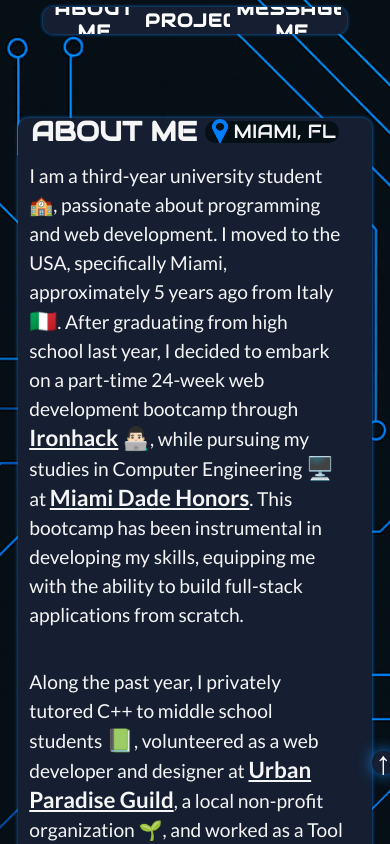
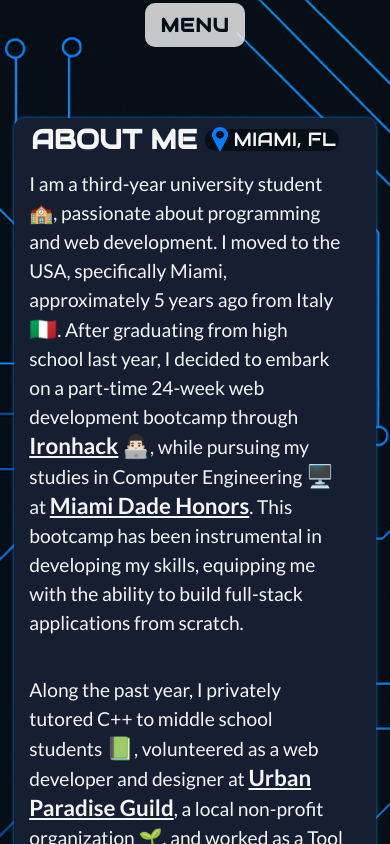
Before and after one commit to alberto-sclocchi/portfolio-website-client, a React (Create React App) app: page / in a window 390 px wide. Shown: the top 844 px of the page. Built offline with nearby package versions, Linux system fonts and the light colour scheme.

Commit message:
add swiping nav bar for phone sizes

```diff
--- a/src/App.css
+++ b/src/App.css
@@ -83,6 +83,90 @@ nav{
   z-index: 1000;
 }
 
+.navbar-opener{
+  display: none;
+  color: #051016;
+  background-color: whitesmoke;
+  opacity: 0.8;
+  text-decoration: none;
+  padding: 10px 15px;
+  font-size: 1.3rem;
+  font-weight: 900;
+  border-radius: 10px;
+  min-width: 15vw;
+  text-transform: uppercase;
+  font-family: 'Audiowide';
+  font-size: 1.2rem;
+  cursor: pointer;
+  transition: all 0.3s ease-in-out;
+}
+
+
+.navbar-opener:hover{
+  scale:1.1;
+  opacity: 1;
+}
+
+.navbar-overlay {
+  position: fixed;
+  top: 0; left: 0; right: 0; bottom: 0;
+  z-index: 2000;
+  display: flex;
+  justify-content: center;
+  background: linear-gradient(90deg, rgba(21, 31, 49));
+  background-repeat: no-repeat;
+  animation: navbarOverlay 1s ease-in-out;
+}
+
+
+@keyframes navbarOverlay {
+  0% {
+    transform: translateX(100%);
+  }
+  100% {
+    transform: translateX(0%);
+  }
+
+}
+
+.navbar-overlay-content {
+  display: flex;
+  width: 80%;
+  height: 50%;
+  flex-direction: column;
+  gap: 2rem;
+  align-items: end;
+  justify-content: space-between;
+}
+
+.navbar-overlay-content div{
+  display: flex;
+  width: 100%;
+  flex-direction: column;
+  justify-content: center;
+  align-items: start;
+  row-gap: 8vw;
+  padding: 5vw 0;
+}
+
+.close-btn {
+  margin-top: 2rem;
+  font-size: 1.4rem;
+  background: #157add;
+  color: white;
+  border: none;
+  border-radius: 8px;
+  padding: 0.7rem 2rem;
+  cursor: pointer;
+  font-family: 'Audiowide';
+  text-transform: uppercase;
+  transition: all 0.3s ease-in-out;
+}
+
+.close-btn:hover{
+  scale:1.1;
+  filter: brightness(1.2)
+}
 
 .nav-link{
   text-decoration: none;
@@ -99,6 +183,7 @@ nav{
   transition: all 0.3s ease-in-out;
   text-transform: uppercase;
 }
+
 
 .nav-link:hover{
   background-color: rgb(160, 159, 159);
@@ -118,6 +203,36 @@ nav{
 }
 
 .nav-link:hover::after{
+  width: 100%;
+}
+
+.nav-overlay-link{
+  text-decoration: none;
+  color: white;
+  font-family: 'Audiowide';
+  font-size: 2.75rem;
+  text-transform: uppercase;
+  width: auto;
+  height: 100%;
+  padding: 2vw 0;
+  font-weight: 900;
+  background-color: #151f31;
+  position: relative;
+  transition: all 0.3s ease-in-out;
+}
+
+.nav-overlay-link::after{
+  content: '';
+  position: absolute;
+  left: 0;
+  bottom: 0;
+  background-color: #157add;
+  width: 0;
+  height: 5px;
+  transition: width 0.5s ease-in-out;
+}
+
+.nav-overlay-link:hover::after{
   width: 100%;
 }
 
@@ -186,7 +301,7 @@ nav{
   align-items: flex-start;
   line-height: 29px;
   background-color: #151f31;
-  padding: 1vw 3vw;
+  padding: 2vw 3vw;
   border-radius: 10px;
   box-shadow: 0vw 0vw 1vw #157add;
   width: 57%;
@@ -729,29 +844,44 @@ nav{
   }
 
   .tech-img{
-    width: 7vw;
+    width: 9vw;
   }
 
   .express-img{
-    width: 7vw;
+    width: 9vw;
   }
 
   .java-img{
-    width: 6.5vw;
+    width: 8.5vw;
   }
 }
 
-@media only screen and (max-width: 650px) {
-  nav{
-    width: 75vw;
-    height: 7vw;
-    top: 1.75vw;
+@media only screen and (max-width: 600px) {
+  .up-arrow{
+    display: none;
   }
 
-  .up-arrow{
-    left: 85vw;
-    width: 5vw;
-    height: 5vw;
+  nav{
+    width: 87.6%;
+    height: 7vw;
+    top: 3vw;
+    background: transparent;
+    box-shadow: none;
+    justify-content: start;
+    justify-content: center;
+    position: absolute;
+  }
+
+  .navbar-opener{
+   display: block;
+ }
+
+  .nav-link{
+    display: none;
+  }
+
+  .navbar-opener{
+    display: block;
   }
 
   .profile-img img{
@@ -759,15 +889,15 @@ nav{
   }
 
   .tech-img{
-    width: 8vw;
+    width: 11vw;
   }
 
   .express-img{
-    width: 8vw;
+    width: 11vw;
   }
 
   .java-img{
-    width: 7.5vw;
+    width: 10.5vw;
   }
 
   #message-me>div>div{
@@ -779,22 +909,16 @@ nav{
   }
 
   #message-me input{
-    height: 4.5vw;
+    height: 7.5vw;
   }
 
   #message-me form,
   .important-info{
-    gap: 2.7vw;
-  }
-
-  .up-arrow{
-    left: 82.5vw;
-    width: 6vw;
-    height: 6vw;
+    gap: 3.2vw;
   }
 
   .social-icon img{
-    width: 6vw;
+    width: 7vw;
   }
 
   .projects-div{
@@ -830,4 +954,15 @@ nav{
   .flip-card-back ul{
     gap: 2vw;
   }
+
+  .description-div{
+    padding: 3vw 4vw
+  }
+
+  .form-div input,
+  .form-div textarea,
+  .important-info input{
+    padding: 0.8vw 0.9vw;
+  }
+
 }
--- a/src/components/core/NavBar.jsx
+++ b/src/components/core/NavBar.jsx
@@ -1,12 +1,34 @@
+import { useState } from 'react'
 import { HashLink as Link } from 'react-router-hash-link'
 
 export default function NavBar() {
 
+  const [ isOpen, setIsOpen ] = useState(false);
+
+  const handleClick = () => {
+    setIsOpen(!isOpen)
+  }
+
   return (
-    <nav>
-      <Link className="nav-link" to="#about-me">About Me</Link>
-      <Link className="nav-link" to="#projects">Projects</Link>
-      <Link className="nav-link" to="#message-me">Message Me</Link>
-    </nav>
+    <>
+      <nav>
+        <Link className="nav-link" to="#about-me">About Me</Link>
+        <Link className="nav-link" to="#projects">Projects</Link>
+        <Link className="nav-link" to="#message-me">Message Me</Link>
+        <div className="navbar-opener" onClick={handleClick}>menu</div>
+      </nav>
+       {isOpen && (
+        <div   className={`navbar-overlay ${isOpen && 'opening'}`}>
+          <div className="navbar-overlay-content">
+            <button className="close-btn" onClick={handleClick}>X</button>
+            <div>
+              <Link className="nav-overlay-link" to="#about-me" onClick={handleClick}>About Me</Link>
+              <Link className="nav-overlay-link" to="#projects" onClick={handleClick}>Projects</Link>
+              <Link className="nav-overlay-link" to="#message-me" onClick={handleClick}>Message Me</Link>
+            </div>
+          </div>
+        </div>
+      )}
+    </>
   )
 }
--- a/src/components/sections/Projects.jsx
+++ b/src/components/sections/Projects.jsx
@@ -141,7 +141,7 @@ export default function Projects() {
 
             <div className="flip-card-back">
               <div>
-                <h2 className='section-title'>WordleLookAlike</h2>
+                <h2 className='section-title'>Wordle</h2>
                 <img src={flipIcon} alt="flip-icon" className='flip-icon'/>
               </div>
               <ul>
```
